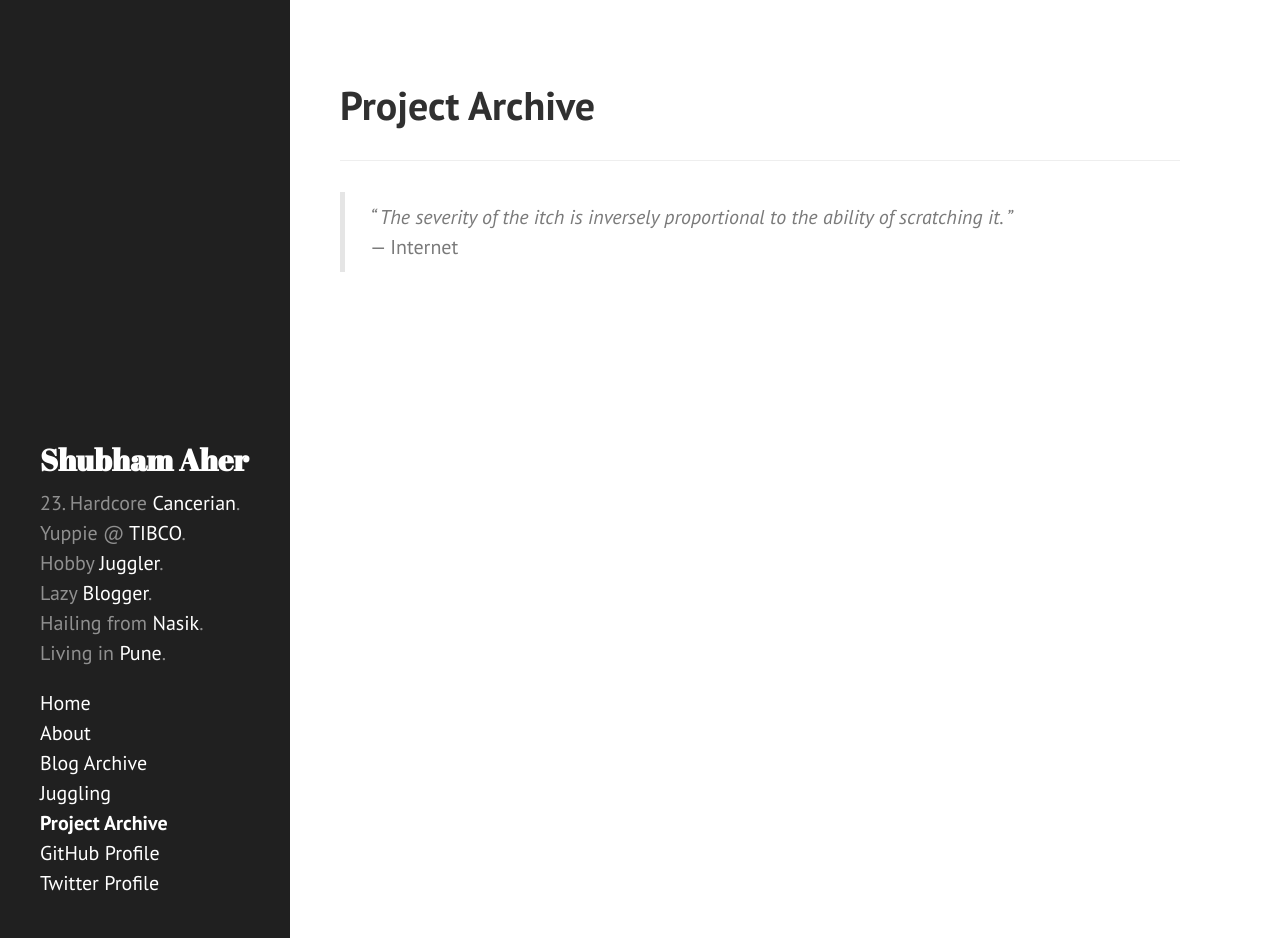
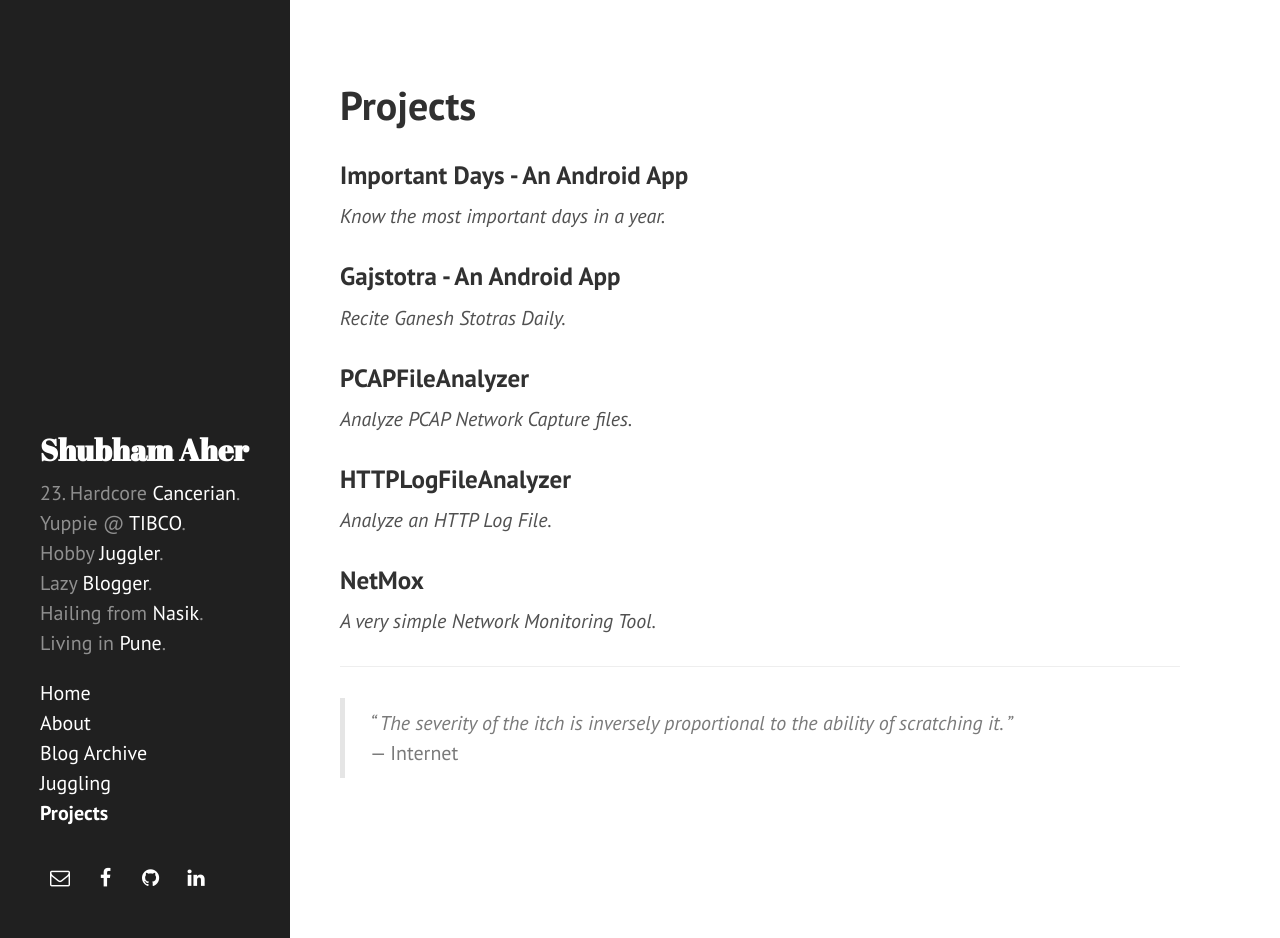
Before and after one commit to shubham-aher/shubham-aher.github.io, a Jekyll site: the page built from projects.md, in a window 1280 px wide and 938 px high. Built offline with Jekyll 4.4.1, drawn with Linux system fonts in a browser that asks for light colours; nearby versions of some CDN libraries; comment, search, counter and statistics services are not loaded.

Commit message:
Updating Blogsite. Sixth edit: Social Icons, Projects, etc.

```diff
--- a/_includes/head.html
+++ b/_includes/head.html
@@ -19,9 +19,10 @@
   <link rel="stylesheet" href="{{ site.baseurl }}public/css/syntax.css">
   <link rel="stylesheet" href="{{ site.baseurl }}public/css/hyde.css">
   <link rel="stylesheet" href="http://fonts.googleapis.com/css?family=PT+Sans:400,400italic,700|Abril+Fatface">
+  <link rel="stylesheet" href="//maxcdn.bootstrapcdn.com/font-awesome/4.3.0/css/font-awesome.min.css">
 
   <!-- Icons -->
-  <link rel="apple-touch-icon-precomposed" sizes="144x144" href="{{ site.baseurl }}public/apple-touch-icon-144-precomposed.png">
+  <!-- <link rel="apple-touch-icon-precomposed" sizes="144x144" href="{{ site.baseurl }}public/apple-touch-icon-144-precomposed.png"> -->
                                  <link rel="shortcut icon" href="{{ site.baseurl }}public/favicon.ico">
 
   <!-- RSS -->
--- a/_includes/sidebar.html
+++ b/_includes/sidebar.html
@@ -21,11 +21,40 @@
         {% endif %}
       {% endfor %}
 
+	  <!--
       <li class="sidebar-nav-item"><a href="{{ site.author.githuburl }}" target="_blank">GitHub Profile</a></li>
       <li class="sidebar-nav-item"><a href="{{ site.author.twitterurl }}" target="_blank">Twitter Profile</a></li>
+	  -->
+	  <br>
+	  <a href="mailto:shubham.s.aher@gmail.com" target="_blank">
+		<span class="fa-stack">
+			<!--<i class="fa fa-square-o fa-stack-2x fa-inverse"></i>-->
+			<i class="fa fa-envelope-o fa-stack-1x fa-inverse"></i>
+		</span>
+	  </a>
+	  <a href="http://facebook.com/shubham.aher" target="_blank">
+		<span class="fa-stack">
+			<!--<i class="fa fa-square-o fa-stack-2x fa-inverse"></i>-->
+			<i class="fa fa-facebook fa-stack-1x fa-inverse"></i>
+		</span>
+	  </a>
+	  <a href="http://github.com/shubham-aher" target="_blank">
+		<span class="fa-stack">
+			<!--<i class="fa fa-square-o fa-stack-2x fa-inverse"></i>-->
+			<i class="fa fa-github fa-stack-1x fa-inverse"></i>
+		</span>
+	  </a>
+	  <a href="http://lnkd.in/MU39Qm" target="_blank">
+		<span class="fa-stack">
+			<!--<i class="fa fa-square-o fa-stack-2x fa-inverse"></i>-->
+			<i class="fa fa-linkedin fa-stack-1x fa-inverse"></i>
+		</span>
+	  </a>
+
     </ul>
 
     <!-- <p>&copy; {{ site.time | date: '%Y' }}. All rights reserved.</p> -->
+	<!--<p><font color="green" size="2">This is a personal blog. The opinions expressed here represent my own and not those of my employer.</font></p>-->
 
   </div>
 </div>
--- a/projects.md
+++ b/projects.md
@@ -1,6 +1,6 @@
 ---
 layout: page
-title: Project Archive
+title: Projects
 permalink: projects/
 ---
       {% assign pages_list = site.pages | sort:"name" %}
@@ -12,5 +12,26 @@ permalink: projects/
         {% endif %}
       {% endfor %}
 
+
+### Important Days - An Android App
+*Know the most important days in a year.*
+
+
+### Gajstotra - An Android App
+*Recite Ganesh Stotras Daily.*
+
+
+### PCAPFileAnalyzer
+*Analyze PCAP Network Capture files.*
+
+
+### HTTPLogFileAnalyzer
+*Analyze an HTTP Log File.*
+
+
+### NetMox
+*A very simple Network Monitoring Tool.*
+
+
 ---
 >*&ldquo; The severity of the itch is inversely proportional to the ability of scratching it. &rdquo;*<br>&mdash; Internet
```
Also changed, not shown: about.md (+5 -1 lines), juggling.md (+1 -1 lines), public/apple-touch-icon-144-precomposed.png.
